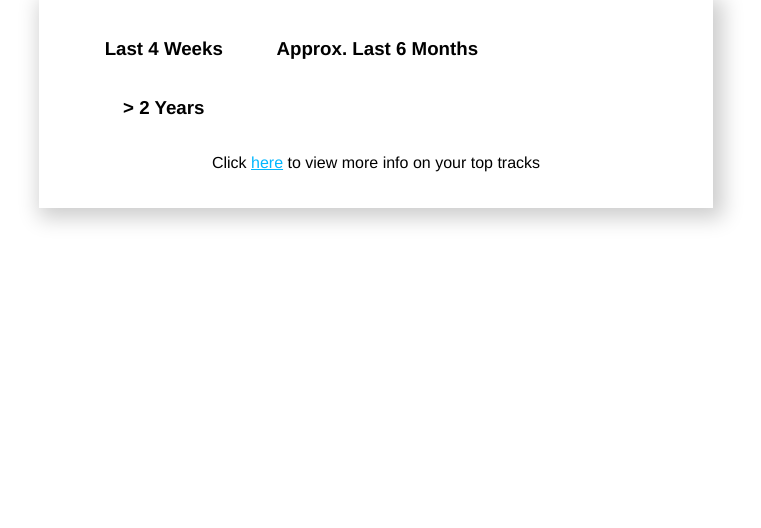
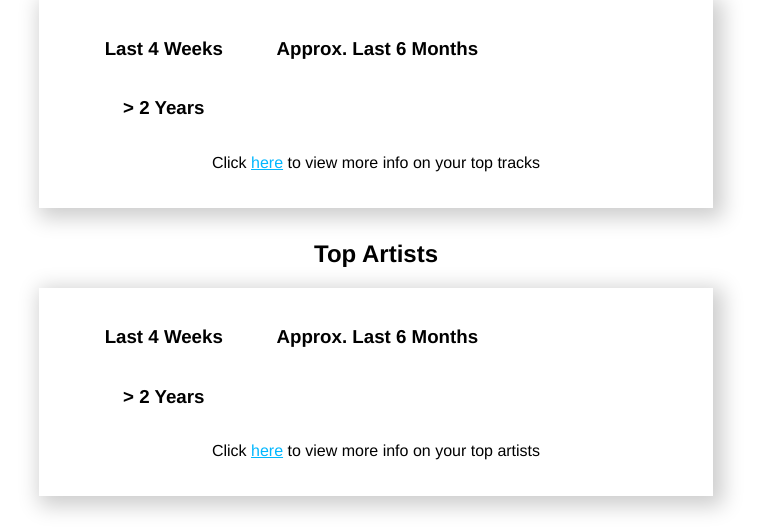
Before and after one commit to luca2849/myspotifystats.com, a Flask app: template spotify_app/templates/user/profile.html in a window 1280 px wide. Shown: the part 501-1029 px from the top of the page, without its empty margins (264-1025 px from the left). Before the commit the page ends 726 px from the top, so only its background shows below. Run offline with Flask 2, Linux system fonts and the light colour scheme; the template is opened without the code that fills it, so the values that code supplies are empty.

Commit message:
Added top artists to profile

```diff
--- a/spotify_app/templates/user/profile.html
+++ b/spotify_app/templates/user/profile.html
@@ -69,6 +69,31 @@
             <p id="info">Click <a href="">here</a> to view more info on your top tracks</p>
         </div>
     </div>
+    <h2>Top Artists</h2>
+    <div class="user_details">
+        <div class="time_container">
+            <div class="time_span">
+                <h3>Last 4 Weeks</h3>
+                {% for artist in short_user_top_artists %}
+                    <p>{{ artist.name }}</p>
+                {% endfor %}
+                </ol>
+            </div>
+            <div class="time_span">
+                <h3>Approx. Last 6 Months</h3>
+                    {% for artist in med_user_top_artists %}
+                        <p>{{ artist.name }}</p>
+                    {% endfor %}
+            </div>
+            <div class="time_span">
+                <h3>> 2 Years</h3>
+                    {% for artist in long_user_top_artists %}
+                        <p>{{ artist.name }}</p>
+                    {% endfor %}
+            </div>
+            <p id="info">Click <a href="">here</a> to view more info on your top artists</p>
+        </div>
+    </div>
 
 </div>
 
```
Also changed, not shown: spotify_app/routes/user_routes.py (+5 -2 lines), spotify_app/util/user_functions.py (+19 -0 lines).
